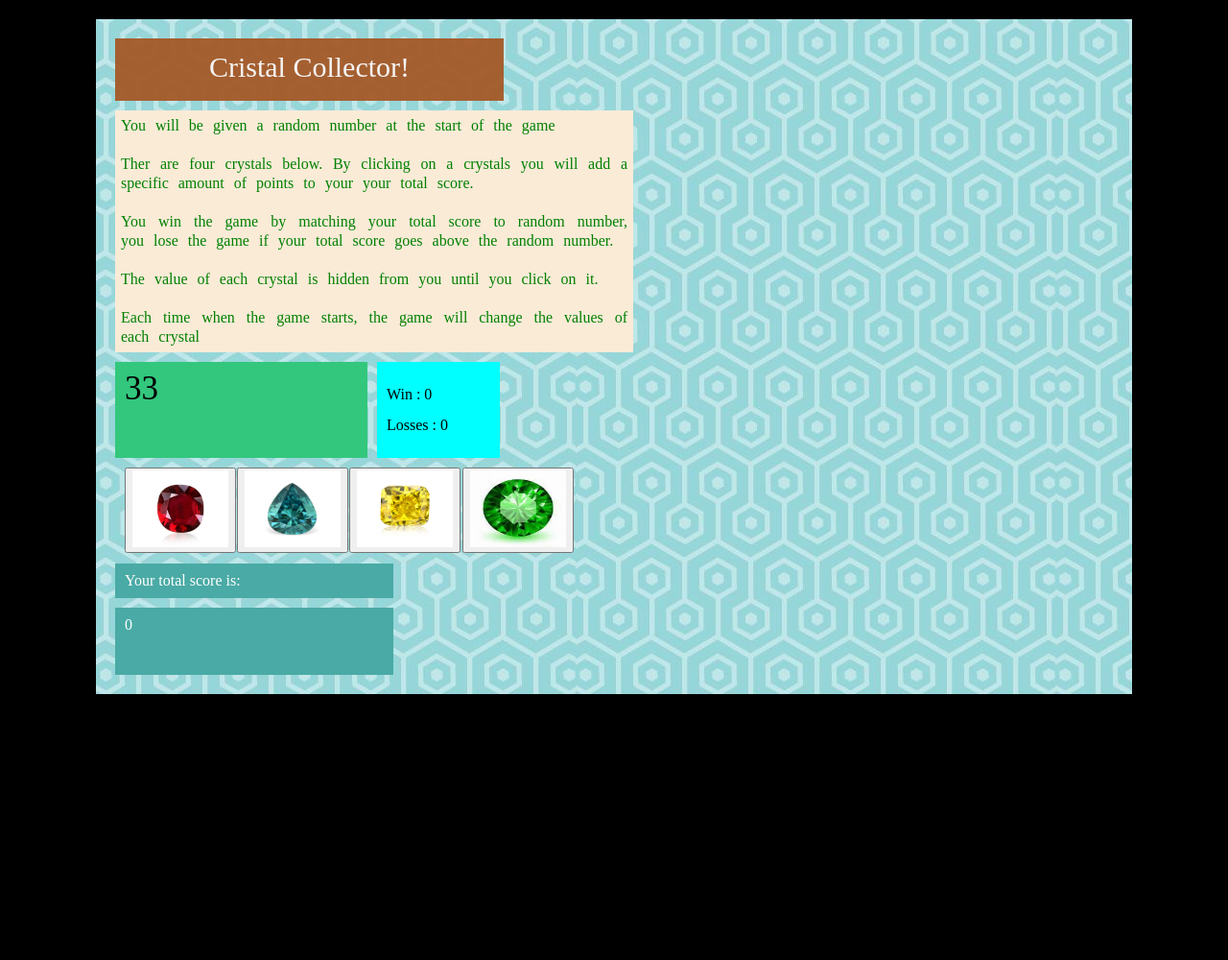
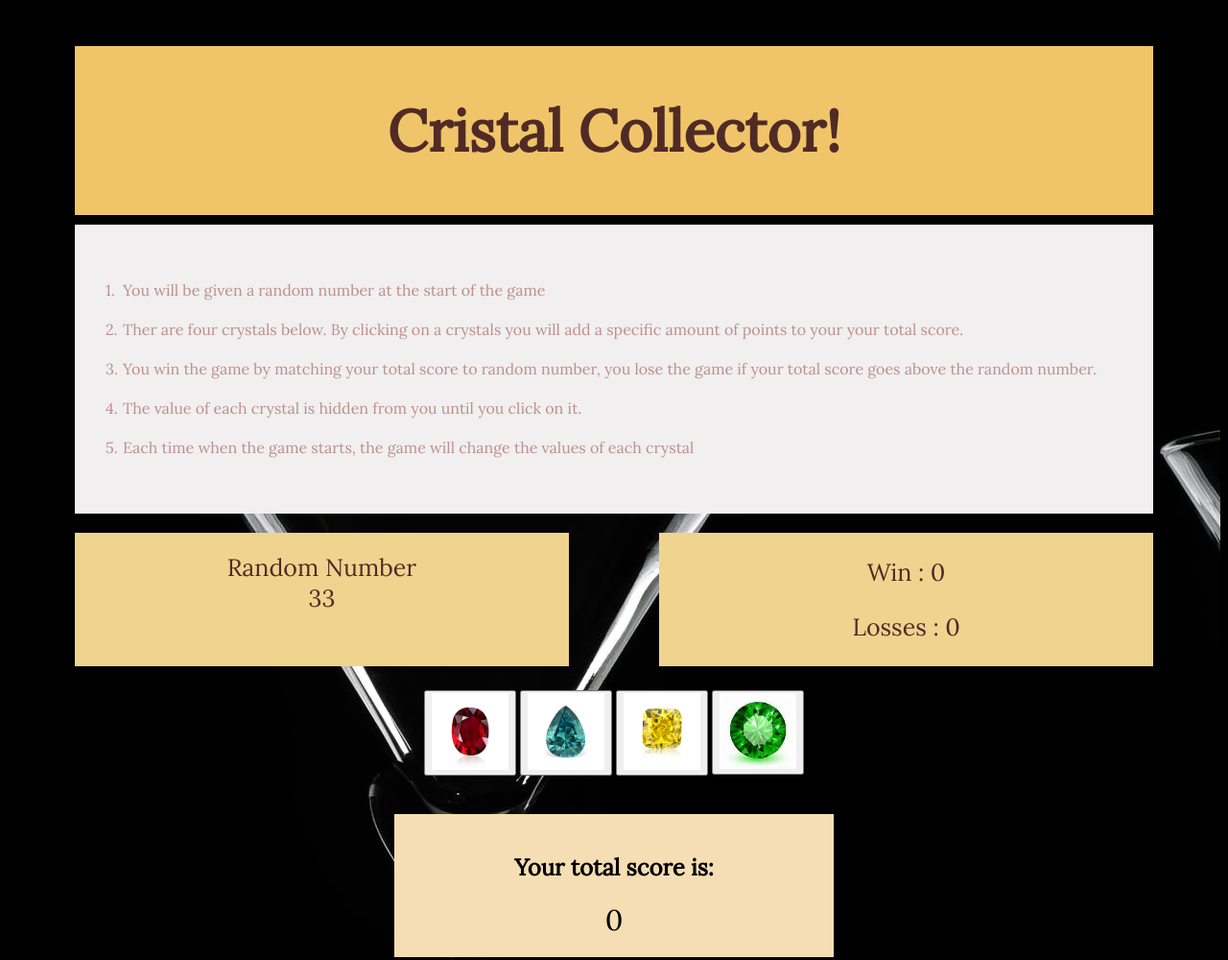
Before and after one commit to Elhanang2/unit-4-game, a plain HTML site: page index.html in a window 1280 px wide. Shown: the top 1000 px of the page at 96% size. Before the commit the page ends 800 px from the top, so only its background shows below. Drawn offline with nearby package versions, Linux system fonts and the light colour scheme.

Commit message:
some css added

```diff
--- a/assets/css/reset.css
+++ b/assets/css/reset.css
@@ -19,8 +19,8 @@ time, mark, audio, video {
 	margin: 0;
 	padding: 0;
 	border: 0;
-	font-size: 100%;
-	font: inherit;
+	/* font-size: 100%; */
+	/* font: inherit; */
 	vertical-align: baseline;
 }
 /* HTML5 display-role reset for older browsers */
--- a/assets/css/style.css
+++ b/assets/css/style.css
@@ -1,98 +1,112 @@
 body{
     background-color: black;
+    font-family: 'Lora', serif;
+    counter-reset: my-sec-counter;
 }
 .container{
-    margin:20px 100px 20px 100px;
+    /* margin:20px 100px 20px 100px; */
     background-repeat:repeat;
     overflow: hidden;
+    padding: 30px 60px;
 }
-/*.bor{
-    border:2px solid red;
-}*/
-.col-1{
-    float: left;
-    margin:20px;
-    width:50%;
+.header{
+    color: rgb(80, 43, 38);
+    text-align: center;
+    background-color: rgb(240, 197, 105);
+    padding: 10px;
+    font-size: 30px;
+    margin: 10px;
     overflow: hidden;
 }
-.header{
-    position: relative;
-    width:75%;
+.row-1{
+    background-color: rgb(241, 239, 239);
+    padding: 40px 50px;
+    margin: 10px;
+    line-height: 25px;
+    color:rosybrown;
+}
+.row-1 p::before{
+
+    counter-increment: my-sec-counter;
+  content: counter(my-sec-counter) ". ";
+  position: absolute;
+  left: 110px;
+
+}
+
+.result-row{
+    display: flex;
+    justify-content: space-between;
+}
+
+.col-random, .col-result{
+    width: 45%;
+    color: rgb(80, 43, 38);
+    margin-right: 10px;
     text-align: center;
-    background-color:rgba(165, 91, 42, 0.959);
-    font-size: 30px;
-    color:whitesmoke;
-    height: 50px;
-    padding-top: 15px;
+    font-size: 25px;
+    background-color: rgb(238, 212, 142);
+    margin: 10px;
+    display: block;
 }
-.row-1{
-    text-align: justify;
-    padding:6px;
-    position: relative;
-    margin:10px 0px 10px 0px;
-    background-color: antiquewhite;
-    color:green;
-    word-spacing: 6px;
-    line-height: 20px;
-    font-family: 'Times New Roman', Times, serif;
-}
-.col-random{
-    position: relative;
-    float: left;
-    width:45%;
-    height: 80px;
-    margin-right:10px;
-    background-color: rgb(51, 199, 125);
-    font-size: 35px;
-    padding:10px;
-}
-.col-result{
-    position: relative;
-    float: left;
-    width:20%;
-    height: 80px;
-    background-color: aqua;
-    padding:10px;
+
+.col-random::before{
+    content: "Random Number";
+    text-align: center;
+    /* background-color: rgb(226, 187, 78); */
+    display: flex;
+    justify-content: space-around;
+    padding-top: 20px;
 
 }
 .button-row{
-    clear: both;
+    width: max-content;
+    padding: 10px ;
+    overflow: hidden;
+    text-align: center;
+    margin: 0 auto;
 }
 .button-col{
-    position: relative;
-    float:left;
-    width:18%;
-    height: 80px;
-    margin:10px 10px 10px 10px;
+    width: 100px;
+    float: left;
+    margin-top: 5px;
 }
-.scoreheader-row{
-    position: relative;
+button img{
+
+    width: 80px;
+
+
+}
+.score{
     clear: both;
-    width: 50%;
-    margin:10px 0px 10px 0px;
-    color:white;
-    background-color: #4aaaa5;
-    padding: 10px;
+    background-color: wheat;
+    text-align: center;
+    width: 40%;
+    margin:  30px auto;
+    padding: 20px 0;
 }
 .score-row{
-    width: 50%;
-    background-color: #4aaaa5;
-    color: white;
-    height: 50px;
-    padding: 10px;
+    font-size: 30px;
 }
-.col-2{
-    float:left;
-    width:35%;
 
-}
-.result-row,.button-row{
-    overflow: hidden;
-}
-.image{
-    width:100px;
-    height:80px;
-}
-.location{
+ @media only screen and (max-width: 540px)  {
+     .container{
+        padding: 0;
+        margin: 0;
+     }
+     .button-row{
+         overflow: visible;
 
-}
+     }
+     .button-col{
+
+        float: left;
+
+    }
+    .row-1 p::before{
+        left: 50px;
+    }
+    .score{
+        margin-top:  120px;
+    }
+ }
--- a/index.html
+++ b/index.html
@@ -3,69 +3,75 @@
 <head>
     <meta charset="utf-8" />
     <meta http-equiv="X-UA-Compatible" content="IE=edge">
-    <title>Page Title</title>
-    <meta name="viewport" content="width=device-width, initial-scale=1">
+    <title>Crystal Collector</title>
+    <meta name="viewport" content="width=device-width, initial-scale=1.0" >
     <link rel="stylesheet" type="text/css" media="screen" href="assets/css/style.css" />
+    <!-- <link rel="stylesheet" type="text/css" href="assets/css/reset.css"> -->
+    <link href="https://fonts.googleapis.com/css?family=Lora" rel="stylesheet">
     <script src="https://cdnjs.cloudflare.com/ajax/libs/jquery/3.2.1/jquery.min.js"></script>
-    <link rel="stylesheet" type="text/css" href="assets/css/reset.css">
+
     <!--<script src="main.js"></script>-->
 </head>
 <body >
-    <div class="container bor" style="background-image: url(assets/images/background1.jpg)">
+    <div class="container " style="background-image: url(assets/images/background3.jpeg)">
 
         <div class="col-1 bigcol ">
-            <div class="header bor">
+            <div class="header">
                 <h1><strong>Cristal Collector!</strong></h1>
             </div>
-            <div class="row-1 bor">
+            <div class="row-1">
                  <p>You will be given a random number at the start of the game</p>
-                 <br>
+
                  <p>Ther are four crystals below. By clicking on a crystals you will add a specific
                      amount of points to your your total score.
                  </p>
-                 <br>
+
                  <p>You win the game by matching your total score to random number,
                      you lose the game if your total score goes above the random number. </p>
-                <br>
+
                 <p>The value of each crystal is hidden from you until you click on it.</p>
-                <br>
+
                 <p>Each time when the game starts, the game will change the values of each crystal</p>
             </div>
             <div class="result-row ">
-                <div class="col-random bor">
-                    random number
+                <div class="col-random ">
+
                 </div>
-                <div class="col-result bor">
+
+                <div class="col-result ">
                     <p class="stat"></p>
-                    <br>
+                    <!-- <br> -->
                     <p class="win">Win : 0</p>
-                    <br>
+                    <!-- <br>  -->
                     <p class="losses">Losses : 0</p>
                 </div>
 
             </div>
-            <div class="button-row bor">
-                <div class="button-col button-random1 bor">
+            <div class="button-row ">
+                <div class="button-col button-random1 ">
                         <button onclick=""><img class="image"  src="assets/images/red.jpg"></button>
 
                 </div>
-                <div class="button-col button-random2 bor">
+                <div class="button-col button-random2 ">
                         <button onclick=""><img class="image" src="assets/images/blue.jpg"></button>
 
                 </div>
-                <div class="button-col botton-random3 bor">
+                <div class="button-col botton-random3 ">
                         <button onclick=""><img class="image" src="assets/images/yellow.jpg"></button>
                 </div>
-                <div class="button-col button-random4 bor">
+                <div class="button-col button-random4 ">
                         <button onclick=""><img class="image" src="assets/images/green.jpg"></button>
                 </div>
             </div>
-            <div class="scoreheader-row bor">
-                Your total score is:
+            <div class="score">
+                <div class="scoreheader-row">
+                    <h2>Your total score is:</h2>
+                </div>
+                <div class="score-row ">
+                      0
+                </div>
             </div>
-            <div class="score-row bor">
-                  0
-            </div>
+
         </div>
         <div class="col-2 bigcol ">
 
```
Also changed, not shown: assets/images/background.jpeg (added), assets/images/background3.jpeg (added), assets/images/crystalbackground.jpg (added).
